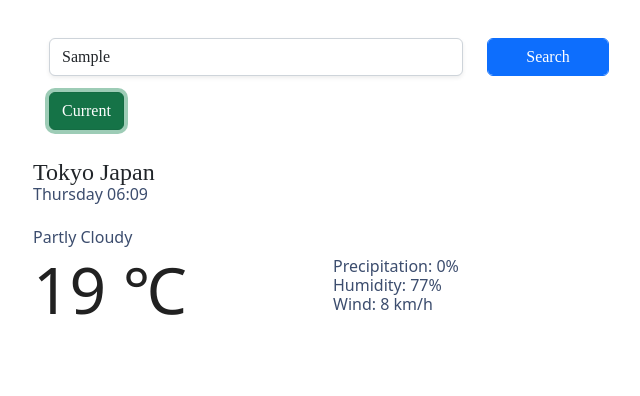
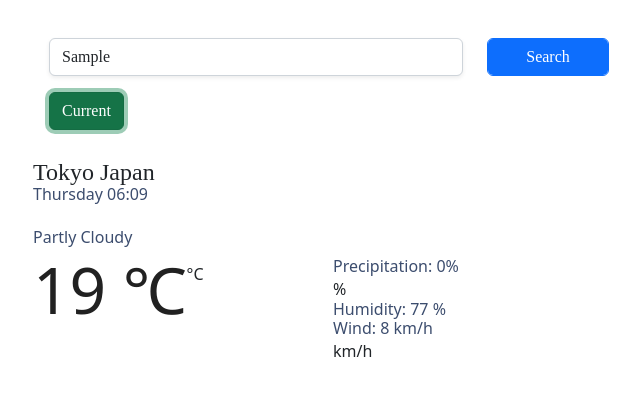
Before and after one commit to KhvanNikol/My-Project, a website built with Parcel: page index.html in a window 1280 px wide. Both pictures are taken after typing "Sample" into the empty fields and a click on the button "Current". Shown: the whole page, without its empty margins (9-649 px from the left). Built offline with nearby package versions, Linux system fonts and the light colour scheme.

Commit message:
add metrics

```diff
--- a/index.html
+++ b/index.html
@@ -55,7 +55,7 @@
 
 
                 <div class="float-left">
-                  <span class="temperature" id="temperature">19 ℃</span>
+                  <span class="temperature" id="temperature">19 ℃</span><span class="units">°C</span>
 
                 </div>
 
@@ -64,13 +64,13 @@
               <ul>
                 <li>
                   Precipitation: 0%
-                </li>
+                </li><span class="percentage">%</span>
                 <li id="humidity">
-                  Humidity: 77%
+                  Humidity: 77 %
                 </li>
                 <li id="wind">
                   Wind: 8 km/h
-                </li>
+                </li><span class="power"> km/h</span>
               </ul>
             </div>
           </div>
--- a/src/java2.js
+++ b/src/java2.js
@@ -50,7 +50,7 @@ function searchLocation(position) {
 
 function getCurrrentLocation(event) {
   event.preventDefault();
-  navigator.geolocation, getCurrrentLocation(searchLocation);
+  navigator.geolocation.getCurrrentPosition(searchLocation);
 }
 
 let dateElement = document.querySelector("#date");
```
